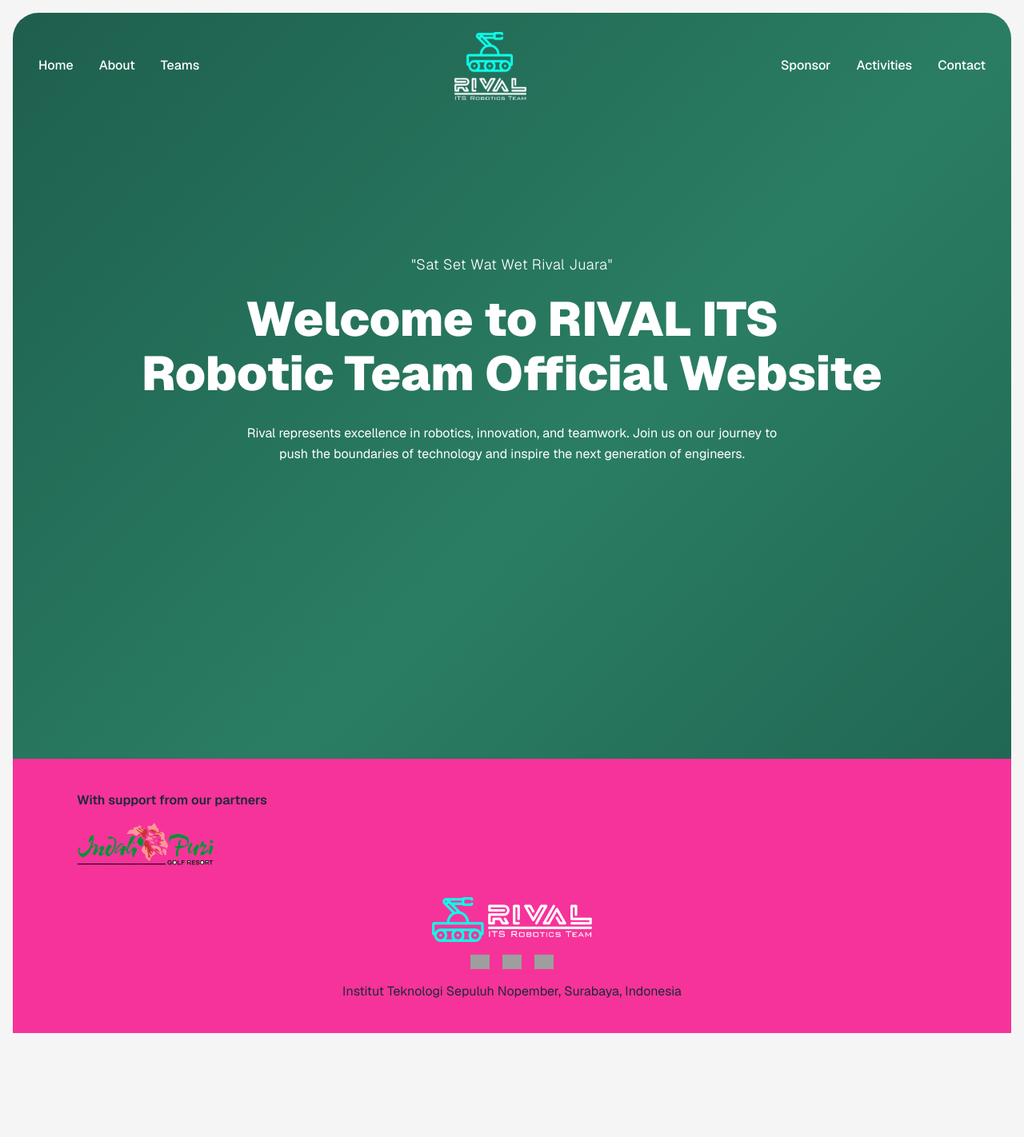
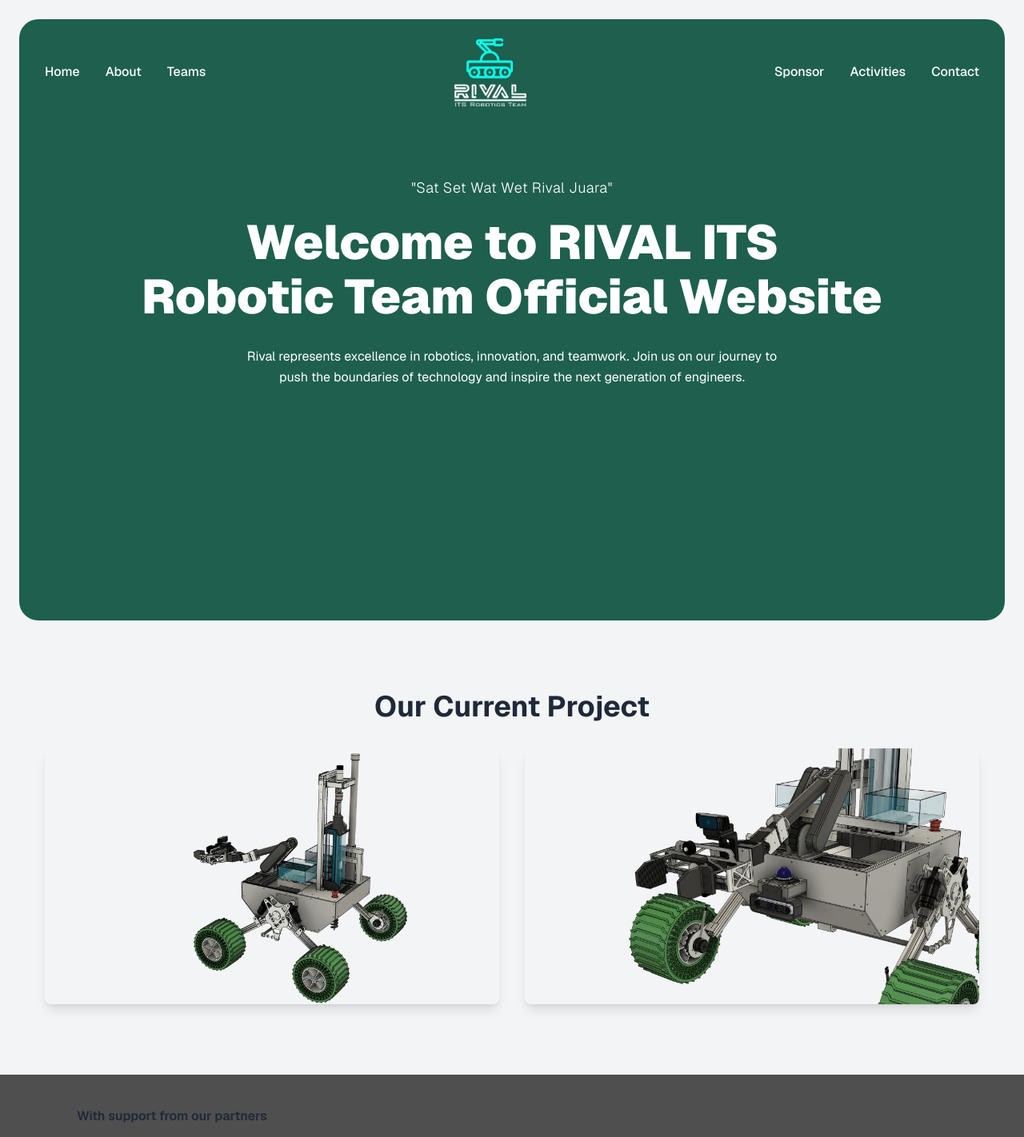
Before and after one commit to yosuahres/rival-website-project, a Next.js app: page / in a window 1280 px wide. Shown: the top 1422 px of the page at 80% size. Before the commit the page ends 1308 px from the top, so only its background shows below. Built offline with nearby package versions, Linux system fonts and the light colour scheme; grey boxes are pictures that could not be loaded.

Commit message:
feat: do some adjustment on main and implement project

```diff
--- a/src/app/globals.css
+++ b/src/app/globals.css
@@ -15,34 +15,35 @@
 }
 
 body {
-  background: #f5f5f5;
+  background: #f3f4f6;
   color: var(--foreground);
   font-family: var(--font-geist-sans), Arial, Helvetica, sans-serif;
   min-height: 100vh;
-  overflow-x: hidden; /* Prevent horizontal scroll during animation */
+  overflow-x: hidden;
+  scroll-behavior: smooth;
 }
 
 .green-container {
   background: linear-gradient(135deg, #1e5f4e 0%, #2a7d63 50%, #1e5f4e 100%);
   border-radius: 0;
-  position: relative; /* Changed from fixed to relative for proper scrolling */
+  position: relative;
   width: 100vw;
-  min-height: 100vh; /* Use min-height to allow expansion */
-  overflow-y: visible; /* Allow content to flow normally */
+  min-height: 100vh;
+  overflow-y: visible;
 }
 
 @keyframes shrinkEffect {
   from {
     width: 100vw;
-    min-height: 100vh;
+    height: 100vh;
     margin: 0;
     border-radius: 0;
   }
   to {
-    width: calc(100vw - 2rem);
-    min-height: calc(100vh - 2rem);
-    margin: 1rem;
-    border-radius: 2rem;
+    width: calc(100vw - 3rem);
+    height: calc(100vh - 3rem);
+    margin: 1.5rem;
+    border-radius: 1.5rem;
   }
 }
 
@@ -51,7 +52,7 @@
 }
 
 .gradient-text {
-  background: linear-gradient(180deg, #ff9ed8 0%, #d946b8 100%);
+  background: linear-gradient(180deg, #A9A9A9 0%, #808080 100%);
   -webkit-background-clip: text;
   background-clip: text;
   -webkit-text-fill-color: transparent;
@@ -59,7 +60,7 @@
 }
 
 .gradient-text-2 {
-  background: linear-gradient(180deg, #be4a9a 0%, #7d2654 100%);
+  background: linear-gradient(180deg, #696969 0%, #4F4F4F 100%);
   -webkit-background-clip: text;
   background-clip: text;
   -webkit-text-fill-color: transparent;
--- a/src/app/not-found.tsx
+++ b/src/app/not-found.tsx
@@ -6,7 +6,7 @@
         <p className="text-xl text-white/80 mb-8">Page not found!</p>
         <a
           href="/"
-          className="inline-block px-6 py-3 bg-pink-500 text-white rounded-full hover:bg-pink-600 transition-colors"
+          className="inline-block px-6 py-3 bg-[#696969] text-white rounded-full hover:bg-[#4F4F4F] transition-colors"
         >
           Return to Home
         </a>
--- a/src/app/page.tsx
+++ b/src/app/page.tsx
@@ -1,6 +1,7 @@
-import Image from "next/image";
+import Image from "next/image"; // Keep this if other images are used, otherwise remove
 import Link from "next/link";
 import type { Metadata } from "next";
+import NextImage from "@/components/NextImage"; // Import custom NextImage component
 
 export const metadata: Metadata = {
   title: "Home",
@@ -9,23 +10,12 @@
 
 export default function Home() {
   return (
-    <div className="min-h-screen flex flex-col">
-      {/* Hero Section */}
-      <section className="flex-1 flex items-center justify-center px-8 py-4 relative overflow-hidden">
-        <div className="max-w-[1400px] w-full flex items-center justify-between gap-12 -mt-40">
-          {/* robot left svg*/}
-          {/* <div className="flex-shrink-0">
-            <Image
-              src="/peace-hand.svg"
-              alt="Peace hand"
-              width={180}
-              height={270}
-              className="animate-float"
-            />
-          </div> */}
-
+    <>
+      {/* Hero Section - This will be inside the green container */}
+      <section className="flex items-center justify-center px-8 py-16 flex-1">
+        <div className="max-w-[1400px] w-full flex items-center justify-center">
           {/* Center Content */}
-          <div className="flex-1 text-center">
+          <div className="text-center">
             <p className="text-white text-lg mb-6 font-light tracking-wide">
               "Sat Set Wat Wet Rival Juara"
             </p>
@@ -37,9 +27,6 @@
               <div className="text-white font-black text-7xl md:text-6xl leading-none">
                 Robotic Team Official Website
               </div>
-              {/* <div className="text-white font-black text-7xl md:text-6xl leading-none">
-                Official Website
-              </div> */}
             </h1>
 
             <p className="text-white text-base max-w-2xl mx-auto mb-10 leading-relaxed">
@@ -47,36 +34,9 @@
               Join us on our journey to push the boundaries of technology
               and inspire the next generation of engineers.
             </p>
-
-            {/* CTA Buttons */}
-            {/* <div className="flex gap-4 justify-center items-center">
-              <Link
-                href="/acheter"
-                className="px-8 py-4 bg-pink-400 hover:bg-pink-500 text-white font-bold rounded-full transition-all duration-300 shadow-lg hover:shadow-xl"
-              >
-                Je suis acheteur
-              </Link>
-              <Link
-                href="/vendre"
-                className="px-8 py-4 bg-white hover:bg-gray-100 text-gray-900 font-bold rounded-full transition-all duration-300 shadow-lg hover:shadow-xl"
-              >
-                Je suis vendeur
-              </Link>
-            </div> */}
           </div>
-
-          {/* robot right svg */}
-          {/* <div className="flex-shrink-0">
-            <Image
-              src="/thumbs-up.svg"
-              alt="Thumbs up"
-              width={180}
-              height={270}
-              className="animate-float-delayed"
-            />
-          </div> */}
         </div>
       </section>
-    </div>
+    </>
   );
 }
--- a/src/layouts/Footer.tsx
+++ b/src/layouts/Footer.tsx
@@ -4,7 +4,7 @@
 
 const Footer = () => {
   return (
-    <footer className="bg-pink-500 text-white py-10">
+    <footer className="bg-[#4F4F4F] text-white py-10">
       <div className="max-w-6xl mx-auto px-4 sm:px-6 lg:px-8">
         <div className="flex flex-col md:flex-row justify-between items-center md:items-start">
           {/* Partners Section */}
--- a/src/layouts/Layout.tsx
+++ b/src/layouts/Layout.tsx
@@ -1,42 +1,83 @@
 "use client";
 
 import React, { useState, useEffect } from 'react';
-import { usePathname } from 'next/navigation'; // Import usePathname
+import { usePathname } from 'next/navigation';
 import Navbar from './Navbar';
 import Footer from './Footer';
+import NextImage from '@/components/NextImage';
 
 interface LayoutProps {
   children: React.ReactNode;
 }
 
 export default function Layout({ children }: LayoutProps) {
-  const [isShrunk, setIsShrunk] = useState(false);
-  const pathname = usePathname(); // Get current pathname
+  const pathname = usePathname();
+  const [isShrunk, setIsShrunk] = useState(pathname !== '/');
 
   useEffect(() => {
+    if (pathname === '/') {
       const timer = setTimeout(() => {
         setIsShrunk(true);
       }, 50);
       return () => clearTimeout(timer);
-  }, []);
+    } else {
+      setIsShrunk(true);
+    }
+  }, [pathname]);
 
-  const isTeamsPage = pathname === '/teams';
+  const isHomePage = pathname === '/';
 
   return (
-    <div className="flex flex-col min-h-screen"> {/* Removed explicit background, allowing body background to show */}
-      <div className={`flex flex-col ${isTeamsPage ? '' : 'green-container'} ${isShrunk ? 'animate-shrink' : ''}`}>
-        {isTeamsPage ? (
-          <div className="bg-[#1e5f4e] rounded-2xl mx-4 mt-4 w-[calc(100%-2rem)]"> {/* Green container for Navbar on teams page, curved and smaller */}
+    <div className="flex flex-col bg-gray-100 min-h-screen">
+      {isHomePage ? (
+        <>
+          <div className={`bg-[#1e5f4e] mx-6 mt-6 mb-6 rounded-3xl flex flex-col ${pathname === '/' && isShrunk ? 'animate-shrink' : 'h-[calc(100vh-3rem)]'}`}>
+            <Navbar />
+            <main className="flex-1">
+              {children}
+            </main>
+          </div>
+          <div className="mx-6 mb-6 rounded-3xl">
+            <section className="py-16 px-8">
+              <div className="max-w-[1400px] mx-auto">
+                <h2 className="text-4xl font-bold text-center mb-8 text-gray-800">Our Current Project</h2>
+
+                <div className="grid grid-cols-1 md:grid-cols-2 gap-8">
+                  <div className="relative w-full h-80 rounded-lg overflow-hidden shadow-lg">
+                    <NextImage
+                      src="/images/ROVER1.png"
+                      alt="Rover Robot 1"
+                      layout="fill"
+                      objectFit="cover"
+                      className="transition-transform duration-300 hover:scale-105"
+                    />
+                  </div>
+                  <div className="relative w-full h-80 rounded-lg overflow-hidden shadow-lg">
+                    <NextImage
+                      src="/images/ROVER5.png"
+                      alt="Rover Robot 5"
+                      layout="fill"
+                      objectFit="cover"
+                      className="transition-transform duration-300 hover:scale-105"
+                    />
+                  </div>
+                </div>
+              </div>
+            </section>
+          </div>
+          <Footer />
+        </>
+      ) : (
+        <div className="flex flex-col min-h-screen">
+          <div className="bg-[#1e5f4e] rounded-2xl mx-4 mt-4 w-[calc(100%-2rem)]">
             <Navbar />
           </div>
-        ) : (
-          <Navbar />
-        )}
           <main className="flex-1">
             {children}
           </main>
           <Footer />
         </div>
+      )}
     </div>
   );
 }
--- a/src/lib/api.ts
+++ b/src/lib/api.ts
@@ -1,7 +1,7 @@
 import axios, { AxiosInstance, AxiosRequestConfig, AxiosResponse } from 'axios';
 import { ApiResponse, PaginatedApiResponse, ApiError, UninterceptedApiError } from '../types/api';
 
-const API_BASE_URL = process.env.NEXT_PUBLIC_API_BASE_URL || 'http://localhost:3000/api'; // Replace with your actual API base URL
+const API_BASE_URL = process.env.NEXT_PUBLIC_API_BASE_URL || 'http://localhost:3000/api';
 
 const api: AxiosInstance = axios.create({
   baseURL: API_BASE_URL,
@@ -42,7 +42,7 @@
       return Promise.reject(apiError);
     } else if (axios.isAxiosError(error) && error.request) {
       const apiError: ApiError = {
-        code: 0, // Or a specific code for no response
+        code: 0,
         status: false,
         message: 'No response received from server.',
       };
@@ -50,7 +50,7 @@
       return Promise.reject(apiError);
     } else {
       const apiError: ApiError = {
-        code: -1, // Or a specific code for request setup error
+        code: -1,
         status: false,
         message: error.message || 'Error setting up request.',
       };
```
Also changed, not shown: public/images/ROVER1.png (added), public/images/ROVER5.png (added). Lines whose indentation alone changed are shown as unchanged.
